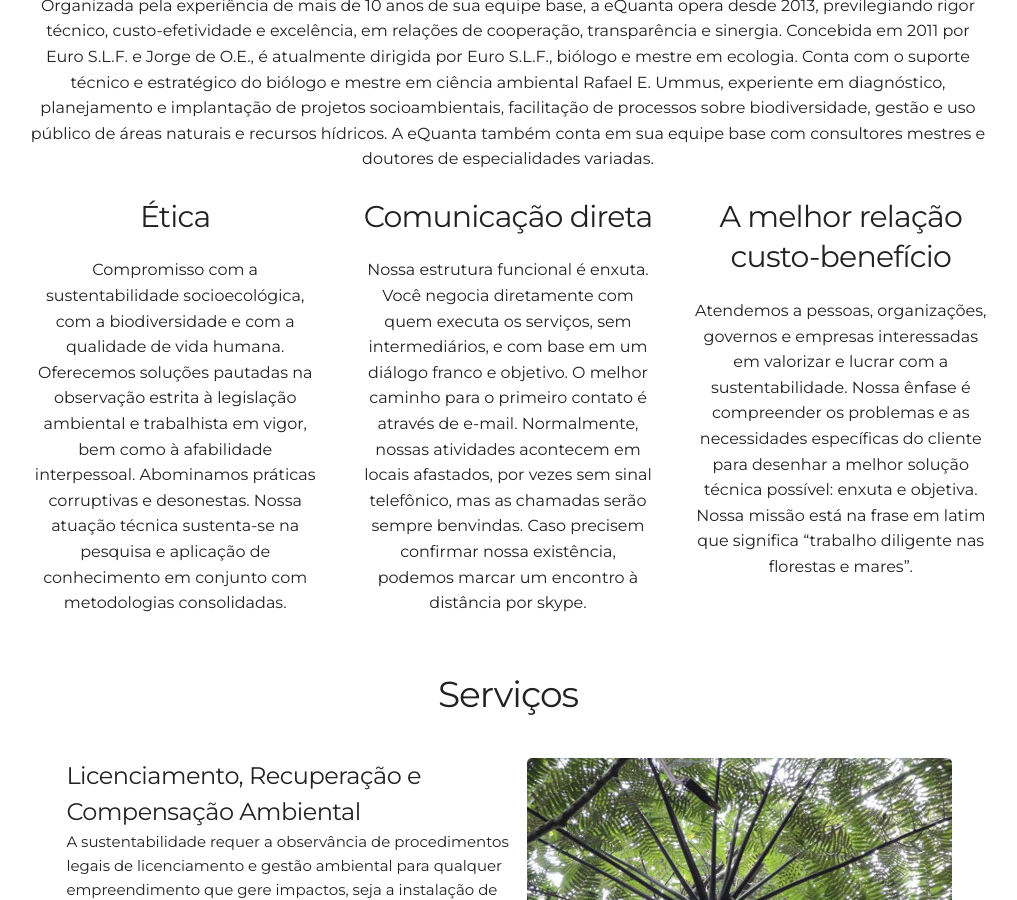
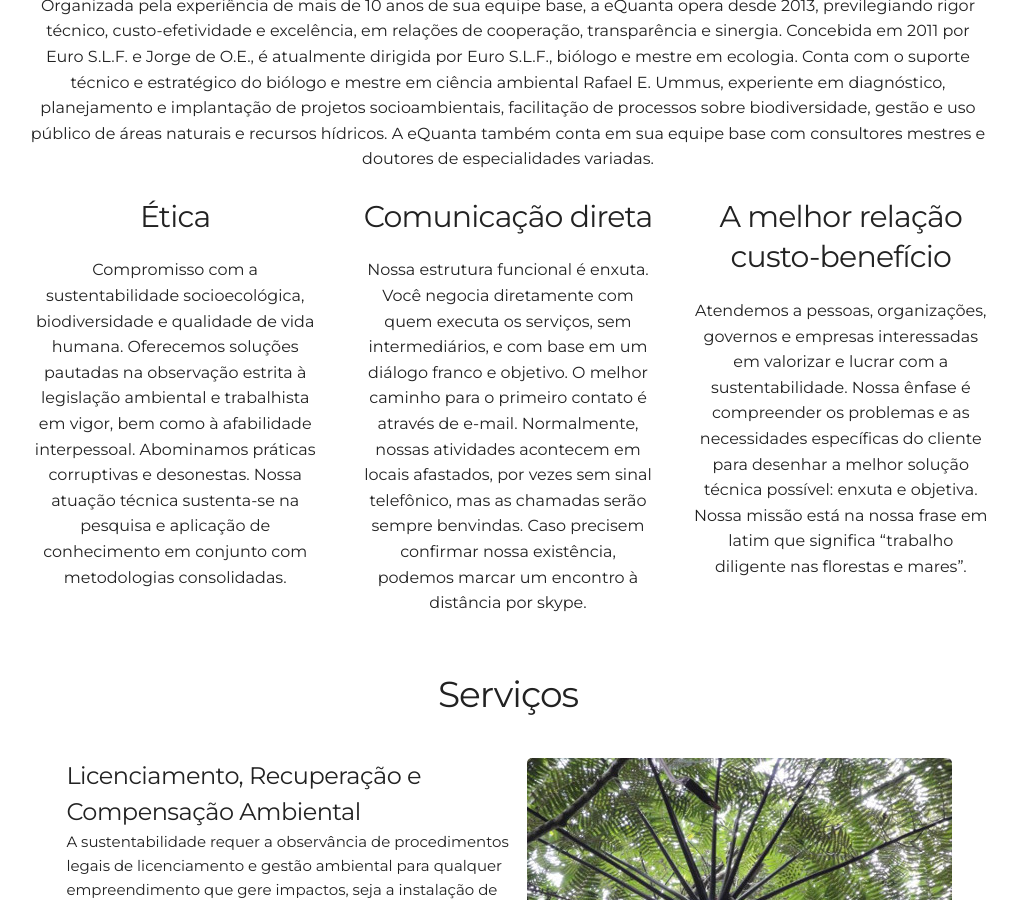
Before and after one commit to leroy1977/eQ1, a Jekyll site: the page built from index.html, in a window 1280 px wide and 900 px high, scrolled down 991 px. Shown: the whole window, without its empty margins (132-1149 px from the left). Built offline with Jekyll 4.4.1, drawn with Linux system fonts in a browser that asks for light colours.

Commit message:
Update about.html

```diff
--- a/_includes/about.html
+++ b/_includes/about.html
@@ -13,7 +13,7 @@
      <!-- <i class="devicon-html5-plain-wordmark"></i> -->
      <!-- <i class="devicon-bootstrap-plain-wordmark colored"></i> -->
      <!-- <i class="devicon-sass-original colored"></i> -->
-      <p>Compromisso com a sustentabilidade socioecológica, com a biodiversidade e com a qualidade de vida humana. Oferecemos soluções pautadas na observação estrita à legislação ambiental e trabalhista em vigor, bem como à afabilidade interpessoal. Abominamos práticas corruptivas e desonestas. Nossa atuação técnica sustenta-se na pesquisa e aplicação de conhecimento em conjunto com metodologias consolidadas.</p>
+      <p>Compromisso com a sustentabilidade socioecológica, biodiversidade e qualidade de vida humana. Oferecemos soluções pautadas na observação estrita à legislação ambiental e trabalhista em vigor, bem como à afabilidade interpessoal. Abominamos práticas corruptivas e desonestas. Nossa atuação técnica sustenta-se na pesquisa e aplicação de conhecimento em conjunto com metodologias consolidadas.</p>
     </div>
     <div class="four columns">
       <h4>Comunicação direta</h4>
@@ -29,7 +29,7 @@
       <!-- <i class="devicon-git-plain"></i>
       <i class="devicon-gulp-plain colored"></i>
       <i class="devicon-atom-original-wordmark"></i> -->
-      <p>Atendemos a pessoas, organizações, governos e empresas interessadas em valorizar e lucrar com a sustentabilidade. Nossa ênfase é compreender os problemas e as necessidades específicas do cliente para desenhar a melhor solução técnica possível: enxuta e objetiva. Nossa missão está na frase em latim que significa “trabalho diligente nas florestas e mares”.</p>
+      <p>Atendemos a pessoas, organizações, governos e empresas interessadas em valorizar e lucrar com a sustentabilidade. Nossa ênfase é compreender os problemas e as necessidades específicas do cliente para desenhar a melhor solução técnica possível: enxuta e objetiva. Nossa missão está na nossa frase em latim que significa “trabalho diligente nas florestas e mares”.</p>
     </div>
   </div>
 </div>
```
